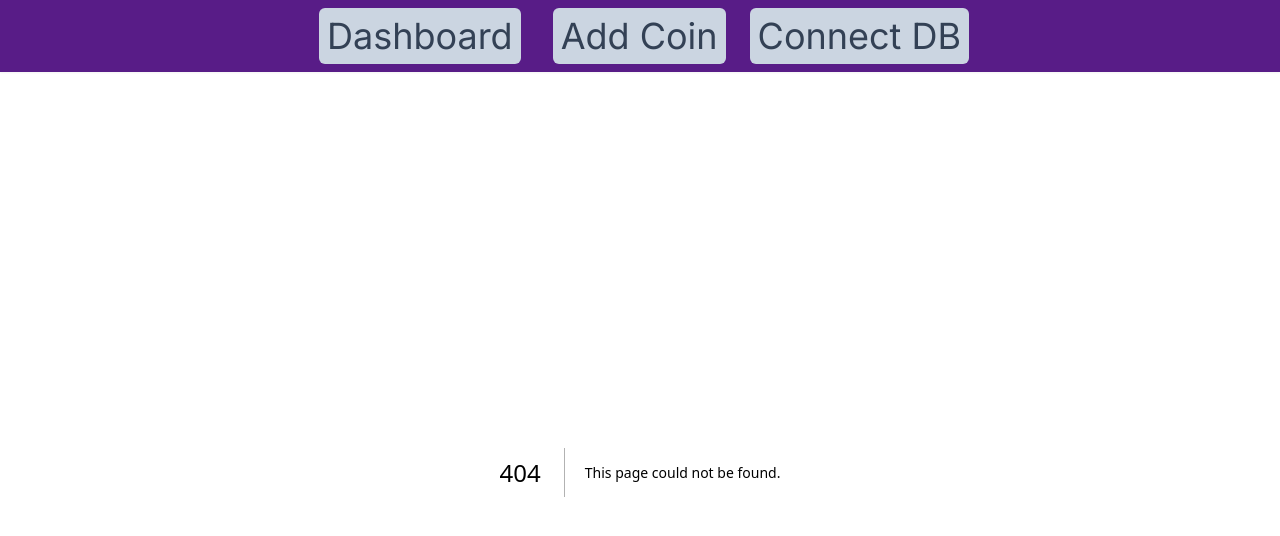
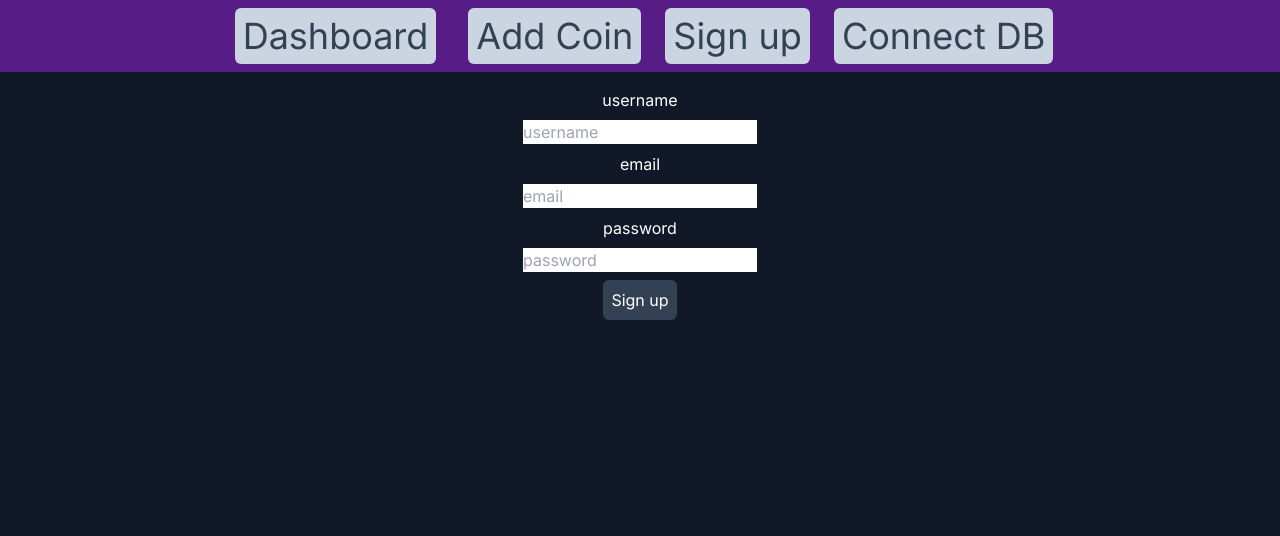
Before and after one commit to Occator/CryptoTicker, a Next.js app: page /signup in a window 1280 px wide. Before the commit this address had no page. Shown: the top 536 px of the page. Built offline with nearby package versions, Linux system fonts and the light colour scheme.

Commit message:
created sign up form frontend

```diff
--- /dev/null
+++ b/src/app/signup/page.tsx
@@ -0,0 +1,85 @@
+"use client";
+import Link from "next/link";
+import { useState, useEffect, use } from "react";
+import { useRouter } from "next/router";
+
+const SignupPage = () => {
+  //const router = useRouter();
+  const [user, setUser] = useState({
+    username: "",
+    email: "",
+    password: "",
+  });
+
+  const HandleSignUp = async (event: React.FormEvent<HTMLFormElement>) => {
+    event.preventDefault();
+    console.log("start submitting");
+    try {
+      const res = await fetch("http://localhost:3000/api/users/signup", {
+        method: "POST",
+        headers: {
+          Accept: "application/json",
+          "Content-Type": "application/json",
+        },
+        body: JSON.stringify(user),
+      });
+      const data = await res.json();
+
+      console.log("submitted");
+      console.log(data);
+    } catch (error: any) {
+      console.error("Signup failed", error.message);
+    }
+  };
+  return (
+    <div className="">
+      <form
+        onSubmit={HandleSignUp}
+        className=" flex flex-col gap-2 content-center items-center p-2 m-2"
+      >
+        <label htmlFor="username" className="text-white">
+          username
+        </label>
+        <input
+          id="username"
+          type="text"
+          value={user?.username}
+          onChange={(event) =>
+            setUser({ ...user, username: event.target.value })
+          }
+          placeholder="username"
+        />
+        <label htmlFor="email" className="text-white">
+          email
+        </label>
+        <input
+          id="email"
+          type="email"
+          value={user.email}
+          onChange={(event) => setUser({ ...user, email: event.target.value })}
+          placeholder="email"
+        />
+        <label htmlFor="password" className="text-white">
+          password
+        </label>
+        <input
+          id="password"
+          type="password"
+          value={user.password}
+          onChange={(event) =>
+            setUser({ ...user, password: event.target.value })
+          }
+          placeholder="password"
+        />
+        <button
+          type="submit"
+          className="text-white bg-slate-700 p-2 rounded-md"
+        >
+          Sign up
+        </button>
+      </form>
+    </div>
+  );
+};
+
+export default SignupPage;
--- a/src/components/Navbar.tsx
+++ b/src/components/Navbar.tsx
@@ -17,6 +17,12 @@ export default function Navbar() {
       >
         Add Coin
       </Link>
+      <Link
+        className="text-1xl lg:text-4xl bg-slate-300 rounded-md text-slate-700 m-2 p-2"
+        href="/signup"
+      >
+        Sign up
+      </Link>
       <ConnectDB />
     </nav>
   );
```
